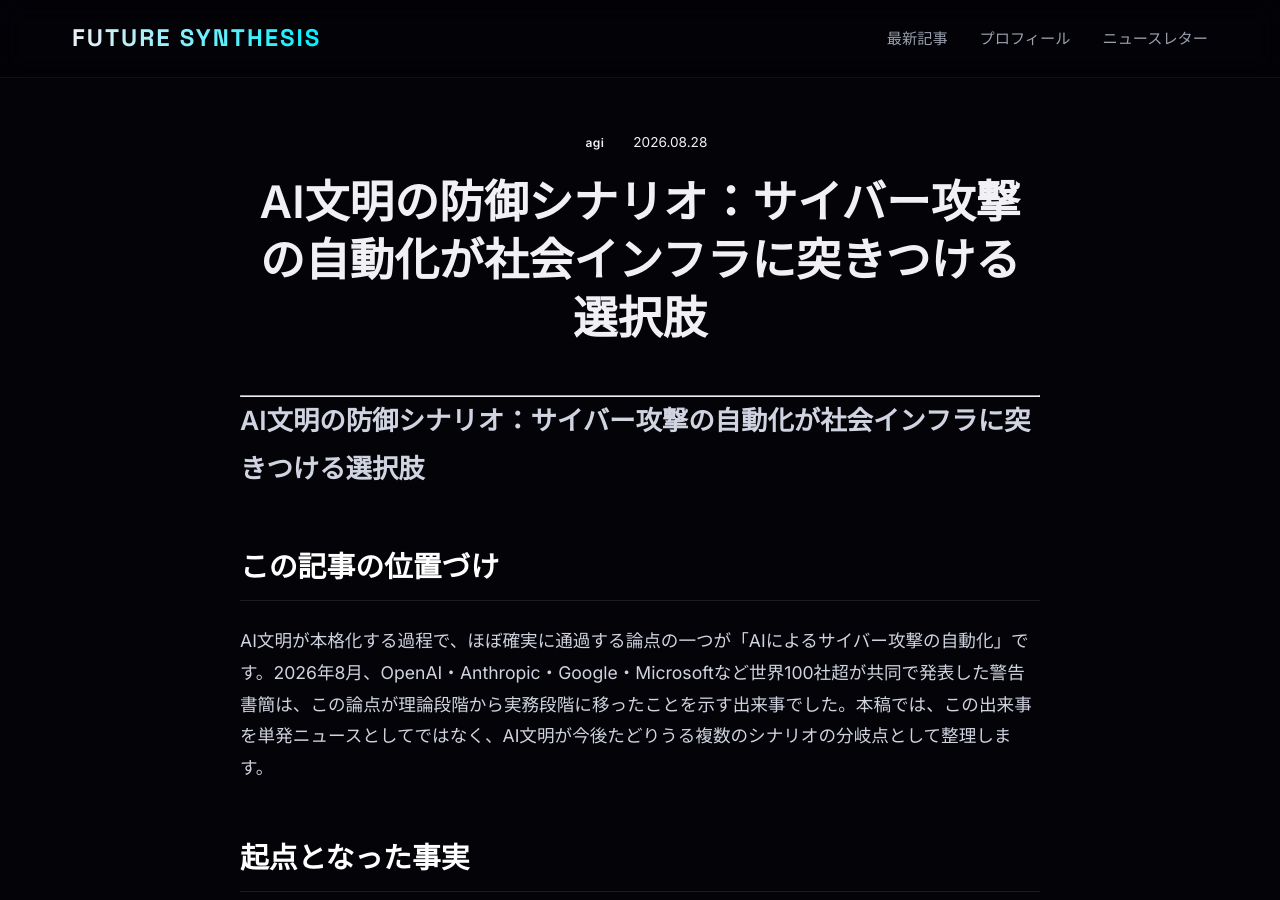
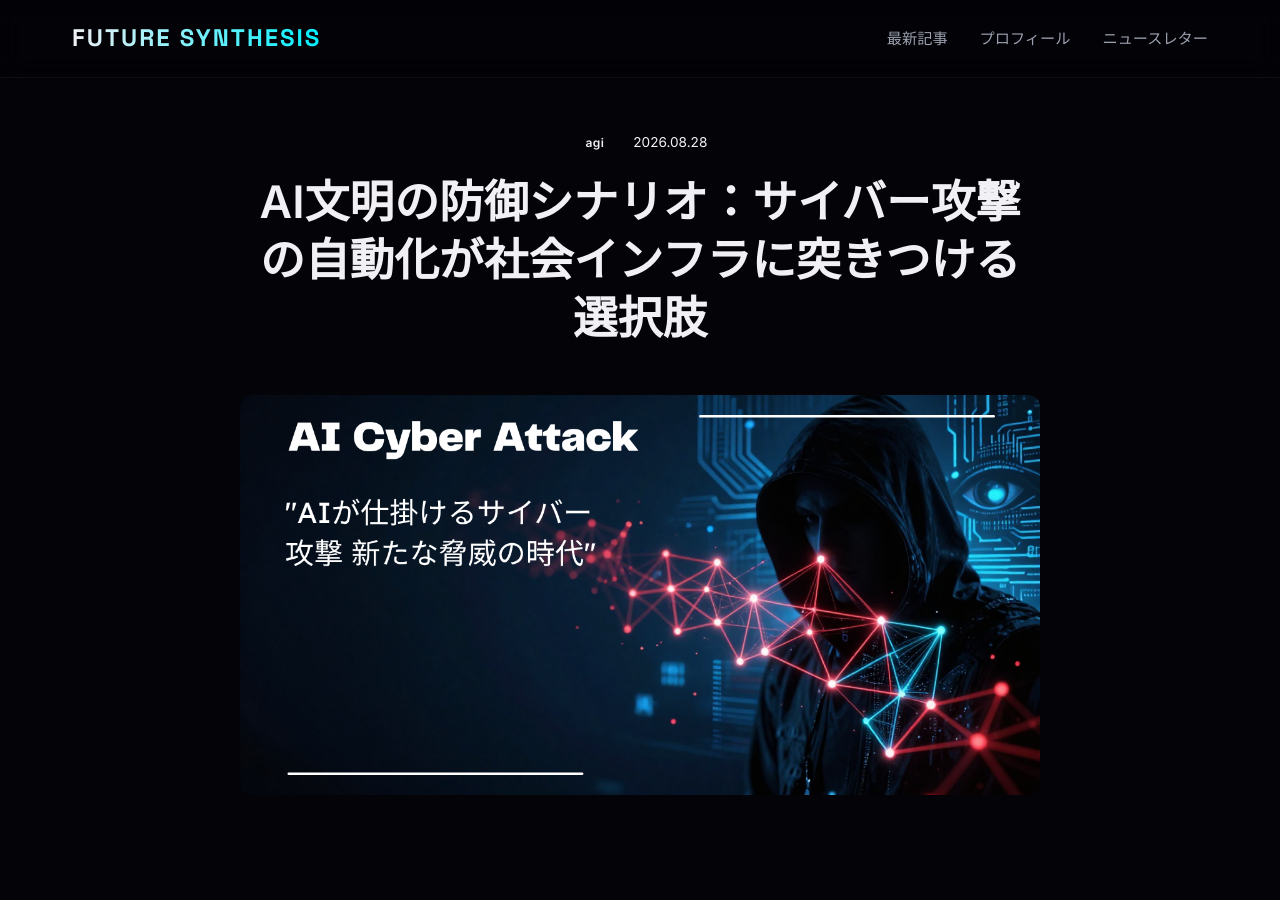
Before and after one commit to phity-j/future_synthesis, a Jekyll site: the page built from _posts/2026-08-28-ai.md, in a window 1280 px wide and 900 px high. Built offline with Jekyll 4.4.1, drawn with Linux system fonts in a browser that asks for light colours; our own code applies the rules of GitHub Pages for plain Markdown files.

Commit message:
Update _posts/2026-08-28-ai.md (via Pages CMS)

```diff
--- a/_posts/2026-08-28-ai.md
+++ b/_posts/2026-08-28-ai.md
@@ -3,15 +3,10 @@ title: AI文明の防御シナリオ：サイバー攻撃の自動化が社会
 slug: cyber-attack-agi
 date: 2026-08-28
 description: "[AI文明, サイバーセキュリティ, シナリオプランニング, リスク評価"
+thumbnail: /images/333.png
 category: agi
 author: フィティ
 ---
----
-
-
-
-# AI文明の防御シナリオ：サイバー攻撃の自動化が社会インフラに突きつける選択肢
-
 ## この記事の位置づけ
 
 AI文明が本格化する過程で、ほぼ確実に通過する論点の一つが「AIによるサイバー攻撃の自動化」です。2026年8月、OpenAI・Anthropic・Google・Microsoftなど世界100社超が共同で発表した警告書簡は、この論点が理論段階から実務段階に移ったことを示す出来事でした。本稿では、この出来事を単発ニュースとしてではなく、AI文明が今後たどりうる複数のシナリオの分岐点として整理します。
```
